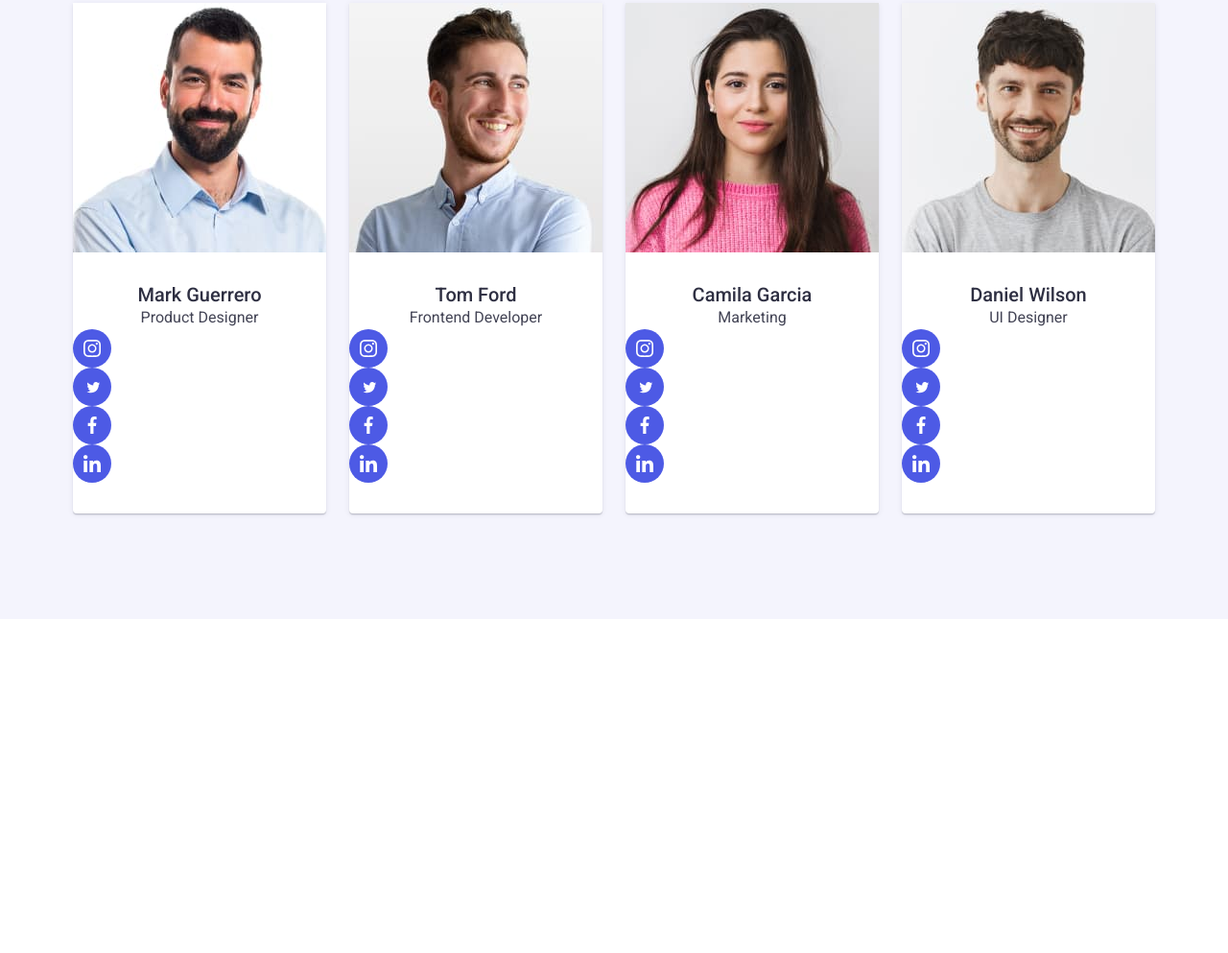
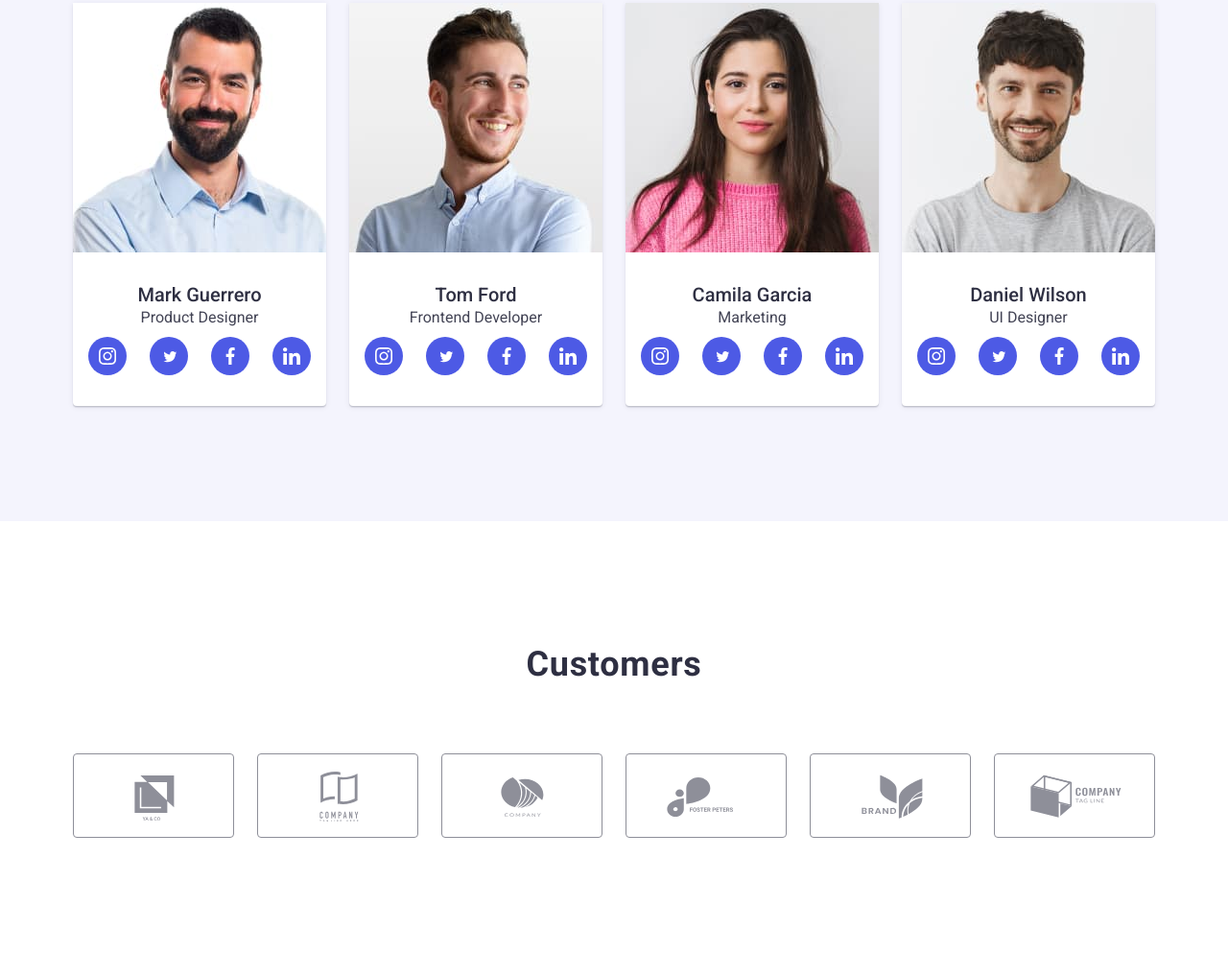
Before and after one commit to EduardMLT/goit-markup-hw-07, a plain HTML site: page index.html in a window 1280 px wide. Shown: the part 1869-2862 px from the top of the page at 96% size. Before the commit the page ends 2514 px from the top, so only its background shows below. Drawn offline with nearby package versions, Linux system fonts and the light colour scheme.

Commit message:
initial commit ourteam

```diff
--- a/css/desktop.css
+++ b/css/desktop.css
@@ -119,3 +119,19 @@ screen and (min-resolution: 2dppx) and  (min-width: 1200px)
 }
 
 /* ourteam-section наша команда*/
+
+@media screen and (min-width: 1200px) {
+    .ourteam-section{
+        padding-top: 120px;
+        padding-bottom: 120px;
+    }
+
+    .ourteam-social-list{
+        display: flex;
+        gap: 24px;
+        justify-content: center;
+        margin-top: 8px;
+    }
+}
+
+/*---- наші замовники ----*/
--- a/css/modal.css
+++ b/css/modal.css
@@ -7,7 +7,7 @@
 
 @media screen and (min-width: 480px) {
     .container{
-        width: 428px;
+        width: 458px;
         margin-left: auto;
         margin-right: auto;
     }
@@ -123,8 +123,14 @@ screen and (min-resolution: 2dppx) and  (max-width: 767px)
 /* ourteam-section наша команда*/
 
 @media screen and (max-width: 767px) {
-     .block {
+    .ourteam-section{
+        padding-top: 96px;
+        padding-bottom: 128px;
+    }
+
+     .ourteam-block {
           display: block;
+          margin-bottom: 128px;
      }
 
      .ourteam-item-grunt {
@@ -143,5 +149,6 @@ screen and (min-resolution: 2dppx) and  (max-width: 767px)
         justify-content: space-between;
         margin-top: 8px;
     }
+}
 
-}
+/*---- наші замовники ----*/
--- a/css/styles.css
+++ b/css/styles.css
@@ -293,8 +293,6 @@ ul {
 
 /*наша команда*/
 .ourteam-section{
-    padding-top: 120px;
-    padding-bottom: 110px;
     background-color: var(--accent-color-logo);
 }
 
--- a/css/tablet.css
+++ b/css/tablet.css
@@ -93,3 +93,36 @@ screen and (min-resolution: 2dppx) and  (min-width: 767px)
 }
 
 /* ourteam-section наша команда*/
+
+@media screen and (min-width: 768px) {
+    .ourteam-section{
+        padding-top: 96px;
+        padding-bottom: 104px;
+    }
+
+    .ourteam-block {
+         display: flex;
+        flex-wrap: wrap;
+        gap: 64px 24px;
+        justify-content: center;
+    }
+
+    /* .ourteam-item-grunt {
+       margin-bottom: 72px;
+       margin-left: 82px;
+       margin-right: 82px;
+    } */
+
+    .ourteam-social-list {
+       margin-left: 14px;
+       margin-right: 14px;
+    }
+
+    .ourteam-social-list{
+       display: flex;
+       justify-content: space-between;
+       margin-top: 8px;
+   }
+}
+
+/*---- наші замовники ----*/
--- a/index.html
+++ b/index.html
@@ -210,7 +210,7 @@
       <section class="ourteam-section tmp-brdr">
         <div class="container">
           <h2 class="ourteam-title">Our Team</h2>
-          <ul class="list block">
+          <ul class="list ourteam-block">
             <li class="ourteam-item-grunt">
               <picture>
                 <source
@@ -416,7 +416,7 @@
         </div>
       </section>
 
-      <!-- <section class="customers-section">
+      <section class="customers-section">
         <div class="container">
           <h2 class="customers-title">Customers</h2>
           <ul class="customers-list list">
@@ -464,7 +464,7 @@
             </li>
           </ul>
         </div>
-      </section> -->
+      </section>
     </main>
 
     <!-- <footer class="footer-grunt">
```
